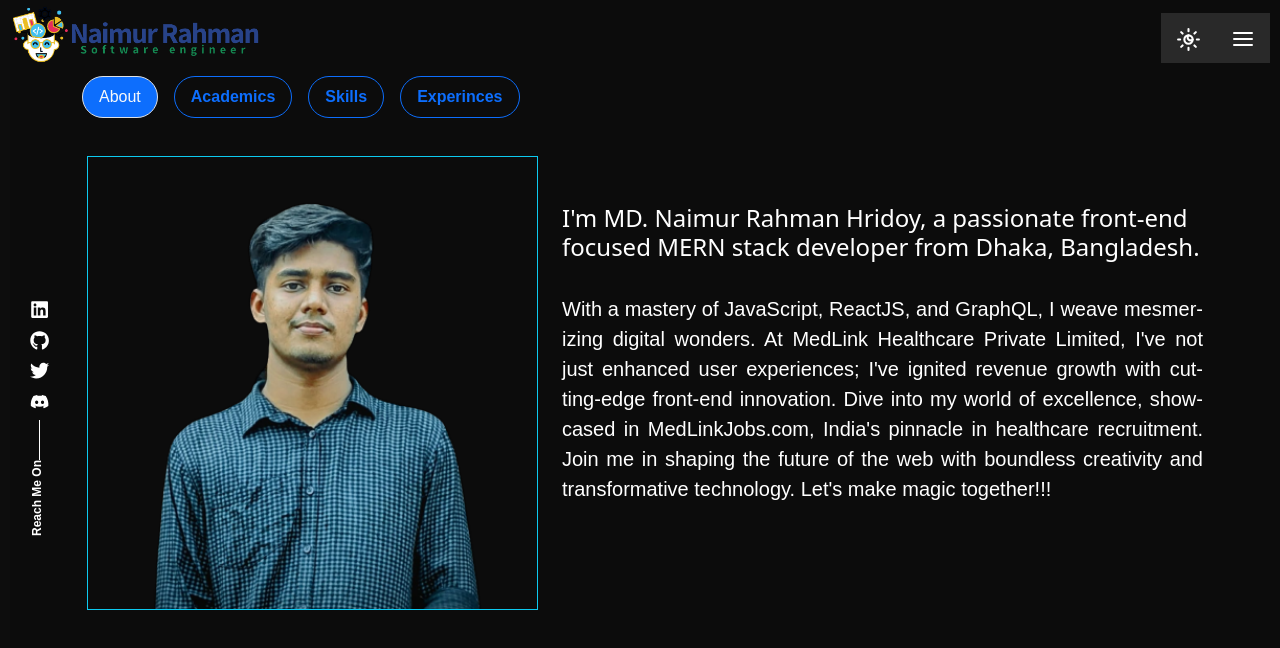
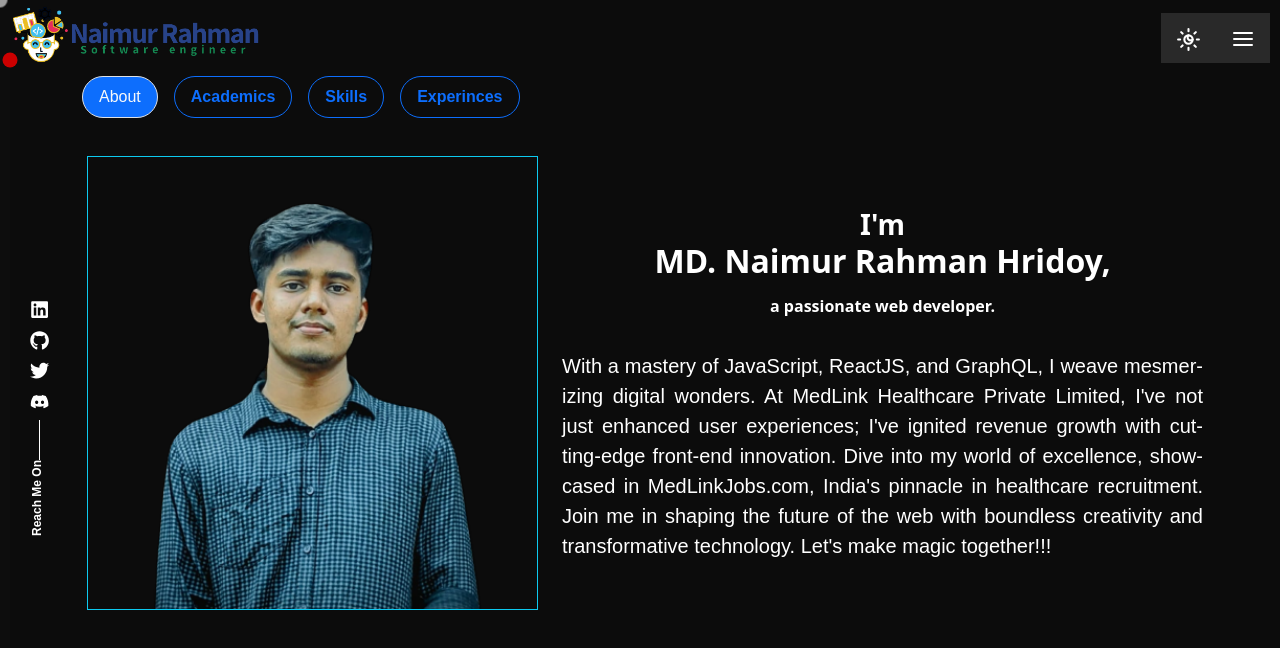
Before and after one commit to naimurnemu/Portfolio_profile, a React (Create React App) app: page /about in a window 1280 px wide. Shown: the top 648 px of the page. Built offline with nearby package versions, Linux system fonts and the light colour scheme.

Commit message:
changeed styles

```diff
--- a/src/pages/About/componets/Aboutme.jsx
+++ b/src/pages/About/componets/Aboutme.jsx
@@ -12,8 +12,13 @@ const Aboutme = () => {
       </Col>
       <Col lg="7" className="d-flex align-items-start">
         <div>
-          <h3 className="color_sec pt-5 fs-4">
-            I'm MD. Naimur Rahman Hridoy, a passionate front-end focused MERN stack developer from Dhaka, Bangladesh.
+          <h3 className="color_sec pt-5 text-center fs-2 fw-semibold">
+            <small>I'm </small><br />
+            MD. Naimur Rahman Hridoy,
+            <br />
+            <small className="fs-6">a passionate web developer.</small>
+
+            {/* from Dhaka, Bangladesh. */}
           </h3>
           <br />
           <p className="fs-5" style={{ textAlign: "justify" }}>
--- a/src/pages/About/componets/Academic.jsx
+++ b/src/pages/About/componets/Academic.jsx
@@ -17,7 +17,7 @@ const Academic = () => {
         <div className="pt-4" >
           <h5 className="service__title">Academic Qualification:</h5>
           <div>
-            {qualifications.map((item) => (
+            {qualifications.reverse().map((item) => (
               <AcademicCard {...item} key={item.academy} />
             ))}
           </div>
--- a/src/pages/Home/Home.css
+++ b/src/pages/Home/Home.css
@@ -105,6 +105,7 @@ section {
   background-position: center;
   min-height: 700px;
   position: relative;
+
 }
 
 .ac_btn {
@@ -169,7 +170,6 @@ section {
 
 .ac_btn .three {
   background-color: var(--secondary-color);
-  z-index: -2;
   transition: all 0.7s cubic-bezier(0.55, 0, 0.1, 1);
   z-index: -3;
 }
@@ -238,6 +238,17 @@ section {
   color: var(--text-color)
 }
 
-.intro_sec .h_bg-image {
+.h_bg-image {
+  box-shadow:
+  inset 0.2em 2em 3em var(--bg-color),
+  0 0 0 2px var(--bg-color),
+  0.5em 1em 2em var(--bg-color-2);
+  filter: blur(1px);
+  transition: transform .8s;
+}
+
+.h_bg-image:hover {
+  filter: blur(0.5px);
   filter: saturate(0.5);
+  transform: scale(1.05);
 }
```
